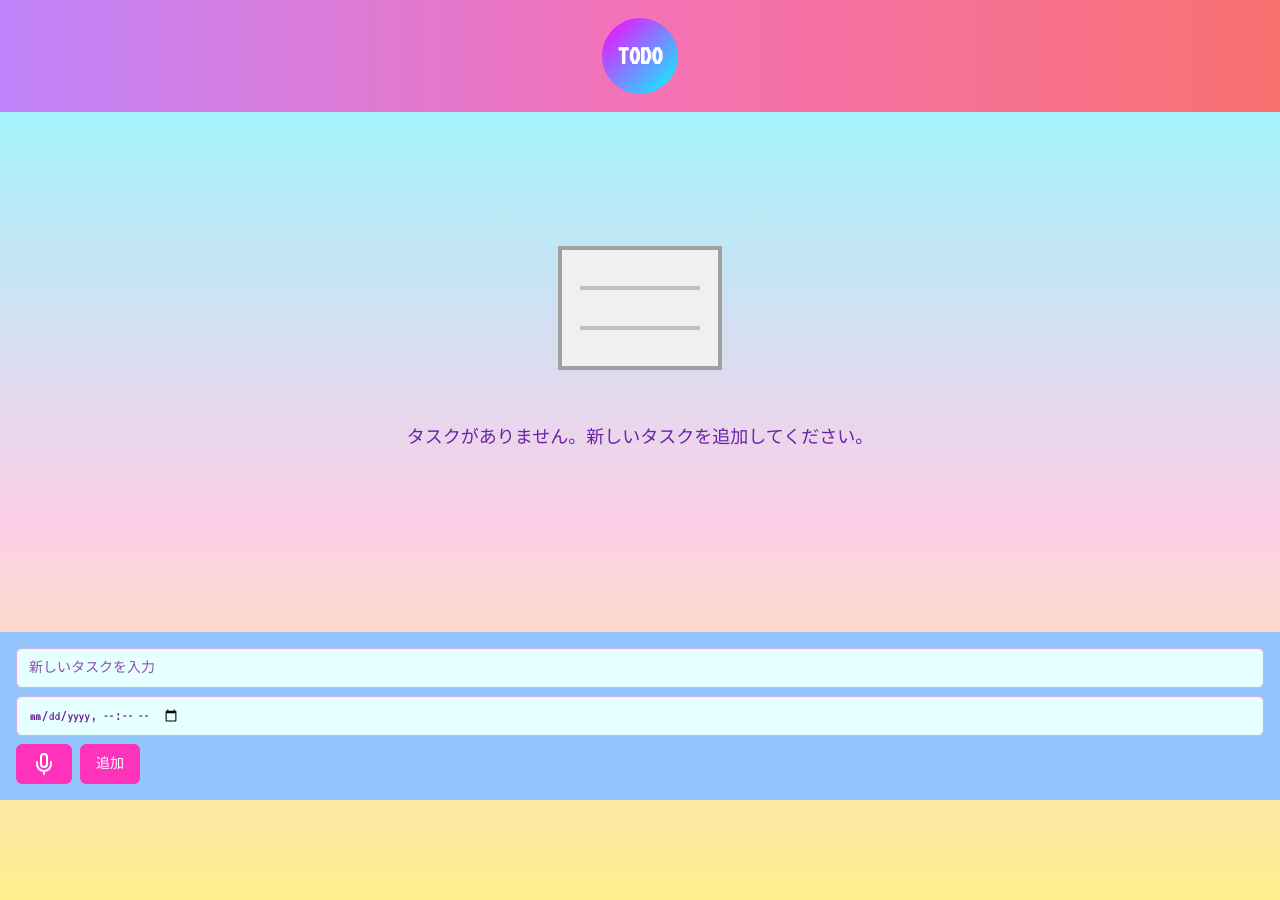
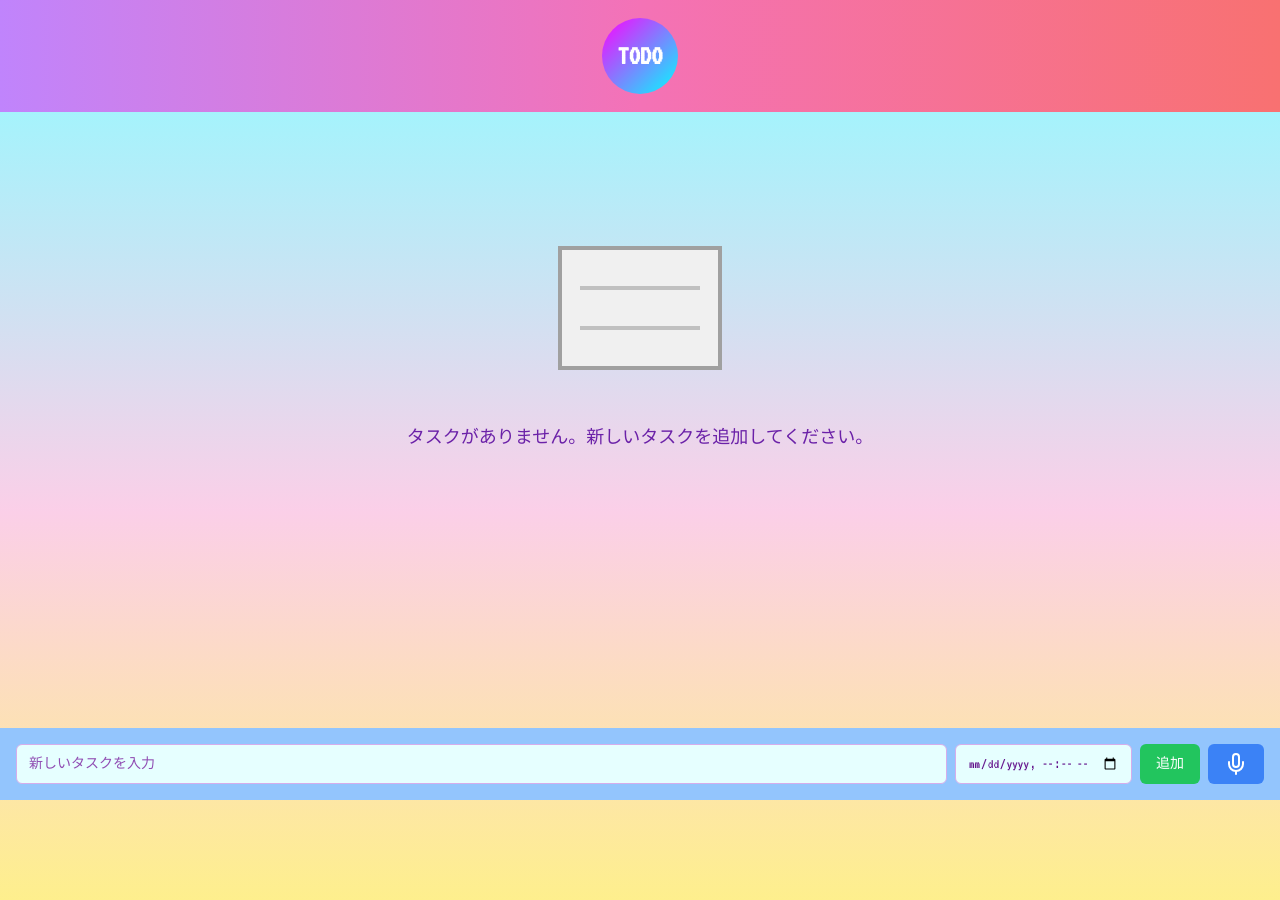
Before and after one commit to kentaro/todo, a Next.js app: page / in a window 1280 px wide. Shown: the top 900 px of the page. Built offline with nearby package versions, Linux system fonts and the light colour scheme.

Commit message:
日時を入力するフォームをもっとコンパクトに、タスク内容と横並びになるようにしてください。

```diff
--- a/src/components/add-todo.tsx
+++ b/src/components/add-todo.tsx
@@ -52,7 +52,8 @@ export function AddTodo({ onAdd }: AddTodoProps) {
 
   return (
     <form onSubmit={handleSubmit} className="container mx-auto p-4">
-      <div className="flex flex-col gap-2">
+      <div className="flex items-center gap-2">
+        <div className="flex-grow flex items-center gap-2">
           <Input
             type="text"
             value={title}
@@ -60,18 +61,29 @@ export function AddTodo({ onAdd }: AddTodoProps) {
             placeholder="新しいタスクを入力"
             className="flex-grow"
           />
+          <div className="relative">
             <Input
               type="datetime-local"
               value={dueDate}
               onChange={(e) => setDueDate(e.target.value)}
-          className="flex-grow"
+              className="w-auto appearance-none"
+              id="dueDateInput"
             />
-        <div className="flex gap-2">
-          <Button type="button" onClick={startListening} disabled={isListening}>
+            <Button
+              type="button"
+              className="absolute right-1 top-1/2 -translate-y-1/2 p-1"
+              variant="ghost"
+              onClick={() => document.getElementById('dueDateInput')?.showPicker()}
+            >
+            </Button>
+          </div>
+        </div>
+        <Button type="submit" className="bg-green-500 hover:bg-green-600 text-white">
+          追加
+        </Button>
+        <Button type="button" onClick={startListening} disabled={isListening} className="bg-blue-500 hover:bg-blue-600 text-white">
           <Mic className={isListening ? 'animate-pulse' : ''} />
         </Button>
-          <Button type="submit">追加</Button>
-        </div>
       </div>
     </form>
   )
```
Lines whose indentation alone changed are shown as unchanged.
